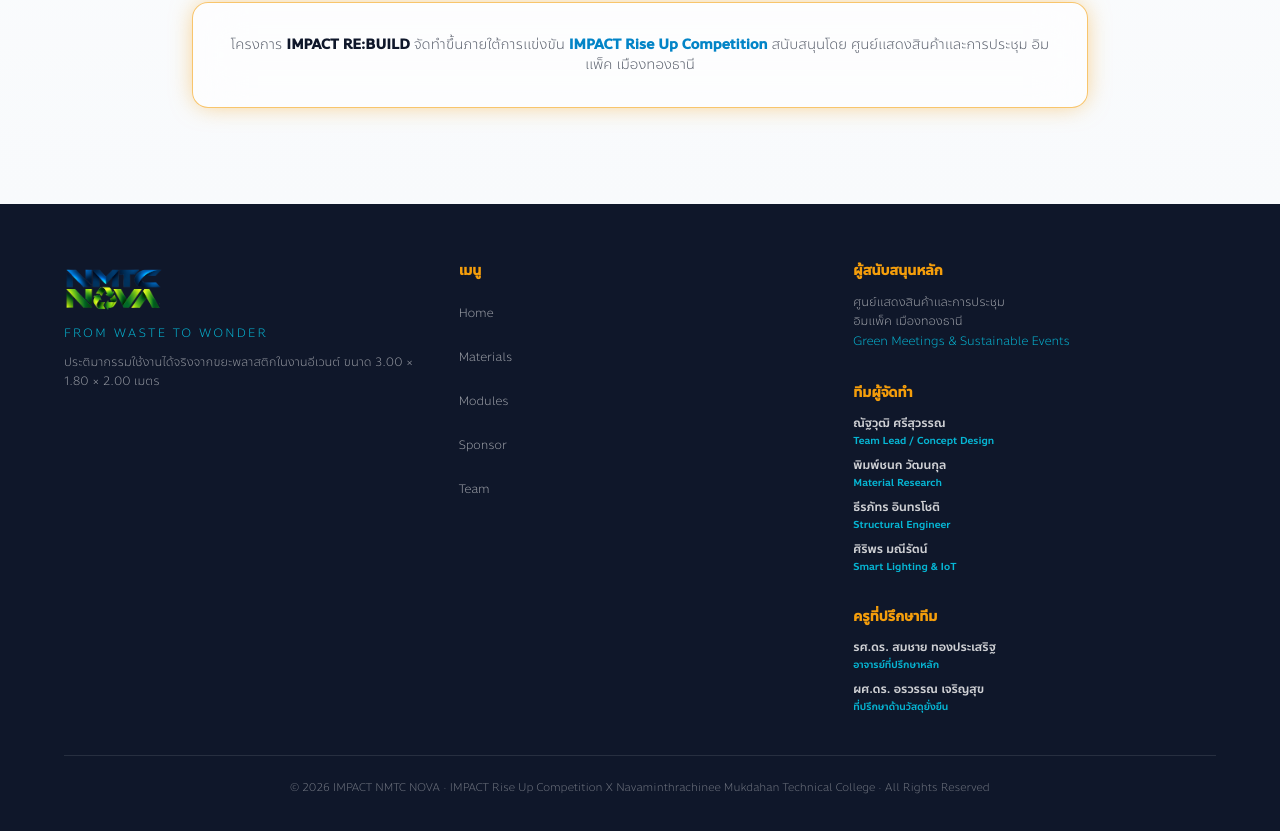
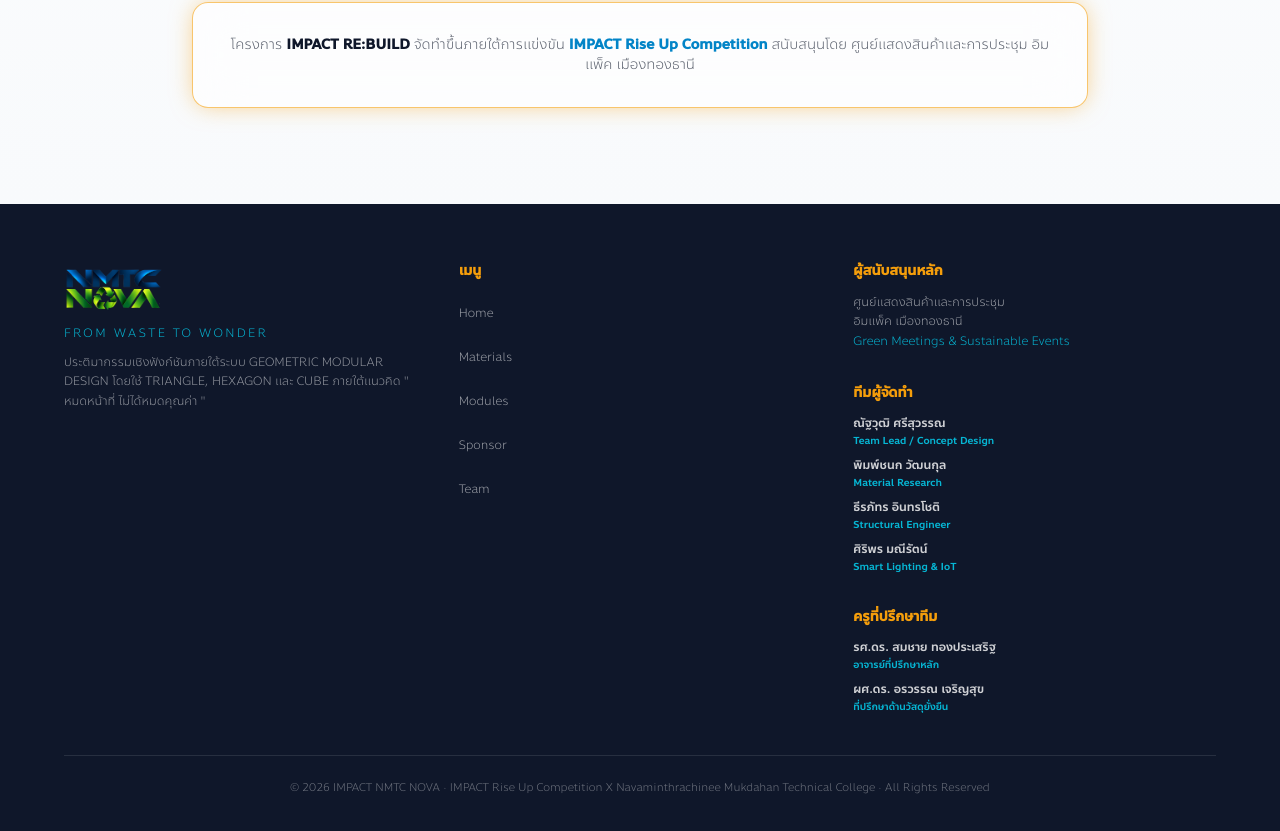
Before and after one commit to chitphhong/nmtc-nova-x, a React (Vite) app: page / in a window 1280 px wide. Shown: the part 7407-8238 px from the top of the page. Built offline with nearby package versions, Linux system fonts and the light colour scheme; no server answers; the database is empty.

Commit message:
Update Footer.jsx

```diff
--- a/src/components/Footer.jsx
+++ b/src/components/Footer.jsx
@@ -41,7 +41,7 @@ export default function Footer() {
               FROM WASTE TO WONDER
             </p>
             <p className="mt-3 max-w-sm text-xs font-light leading-relaxed text-white/55">
-              ประติมากรรมใช้งานได้จริงจากขยะพลาสติกในงานอีเวนต์ ขนาด 3.00 × 1.80 × 2.00 เมตร
+              ประติมากรรมเชิงฟังก์ชันภายใต้ระบบ GEOMETRIC MODULAR DESIGN โดยใช้ TRIANGLE, HEXAGON และ CUBE ภายใต้แนวคิด " หมดหน้าที่ ไม่ได้หมดคุณค่า "
             </p>
           </div>
 
```
